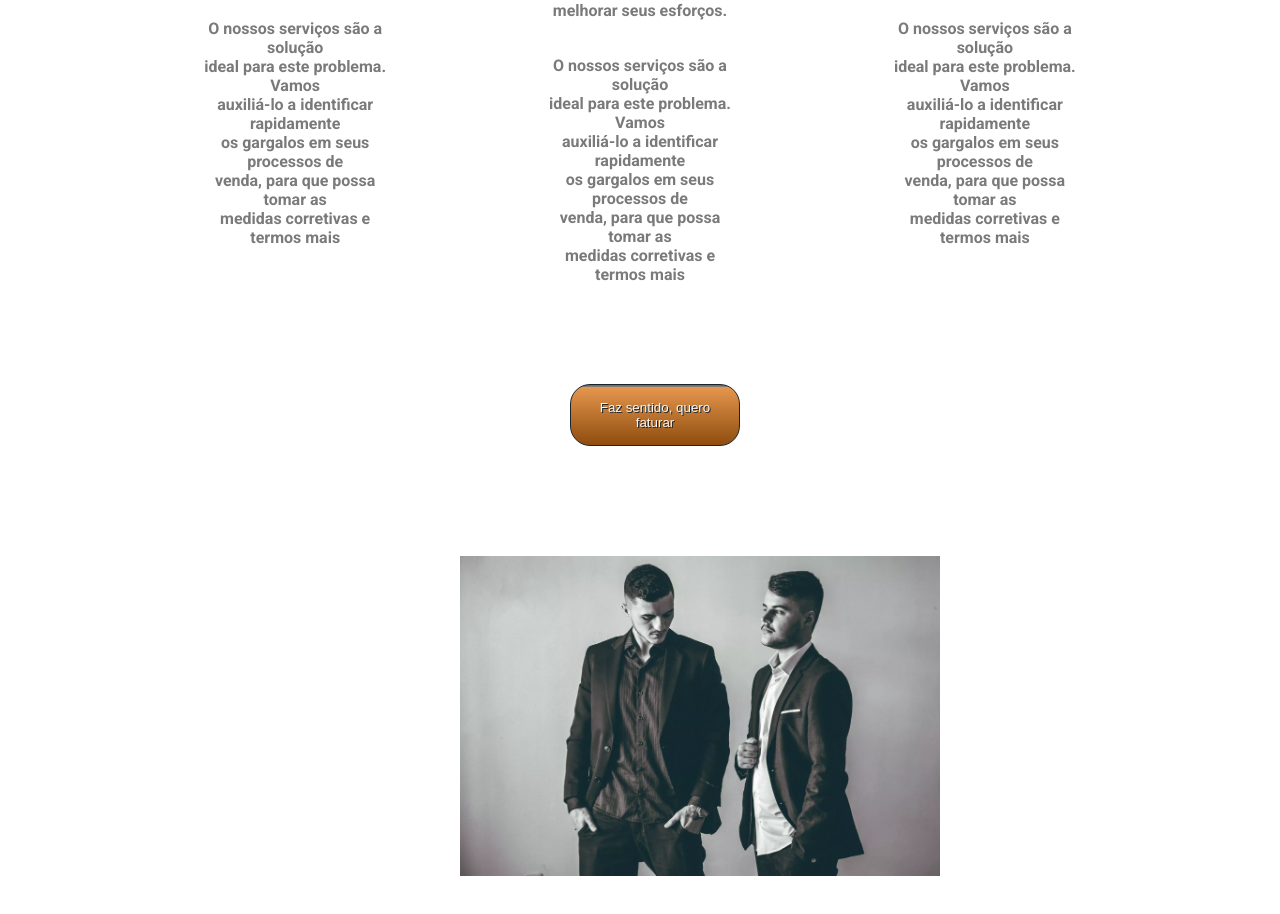
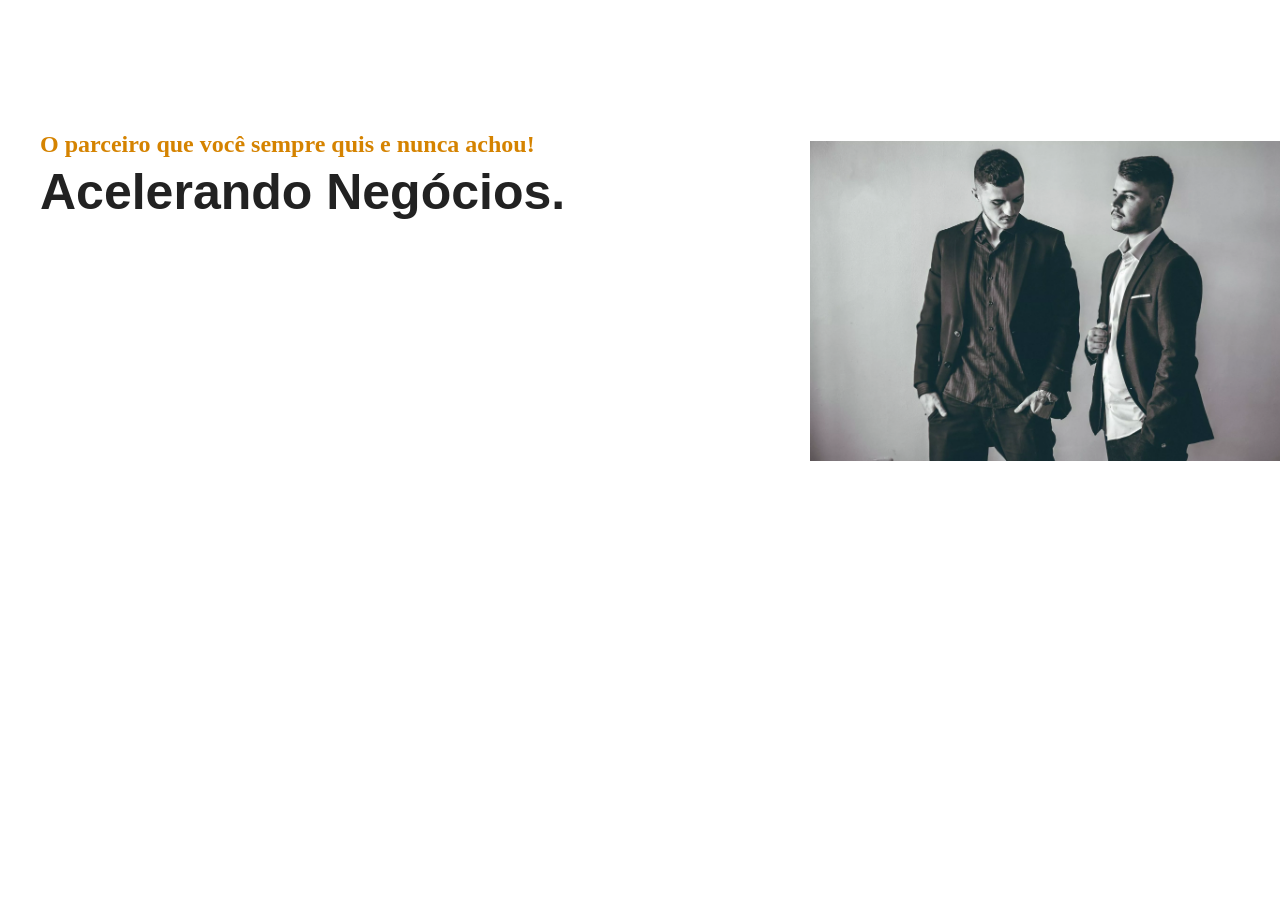
Before and after one commit to correaa1/AgenciaRossProject, a React (Vite) app: page / in a window 1280 px wide. Shown: the part 1916-2830 px from the top of the page. After the commit the page ends 2417 px from the top, so only its background shows below. Built offline with nearby package versions, Linux system fonts and the light colour scheme.

Commit message:
textAdd-img

```diff
--- a/src/pages/Home/index.jsx
+++ b/src/pages/Home/index.jsx
@@ -16,7 +16,6 @@ return(
     </h1>
     <h2 class='textoImg'>
     Descubra agora mesmo qual gargalo na sua empresa te impede de ter resultados como esses!
-
        </h2>
        <div className='divButton1'><button className='buttonInitial'>Quero faturar mais</button></div>
     </div>
@@ -99,7 +98,14 @@ return(
      </div>
       </div>
       <div class='animated'>
+      <div class='textGold1'>
+      <h2 class='textGold'>O parceiro que você sempre quis e nunca achou!</h2><br/>
+
+      <div class='escrita4'><h1>Acelerando Negócios.</h1></div>
+
       </div>
+      </div>
+
   </div>
 )
 }
--- a/src/pages/Home/styles.css
+++ b/src/pages/Home/styles.css
@@ -111,14 +111,6 @@
 
     }
 
-    img.img3{
-     width: 548px;
-     height: 365px;
-     border-radius: 20px;
-    }
-    .divImg{
-      padding:200px;
-    }
     .animated {
       width: 600px;
       height: 400px;
@@ -126,6 +118,9 @@
       background-size: 80%;
       -webkit-animation: test 4s infinite; /* Chrome, Safari, Opera */
       animation: test 4s infinite;
+      position: relative;
+      top:250px;
+      left:350px
   }
   /* Chrome, Safari, Opera */
   @-webkit-keyframes test {
@@ -135,3 +130,15 @@
   @keyframes test {
       50% {background-position: right center;}
   }
+
+  .textGold1{
+    position: relative;
+    right:650px;
+  }
+  .escrita4{
+    color: #222;
+    font-family: "Poppins",Sans-serif;
+    font-size: 25px;
+    font-weight: 700;
+    line-height: 1.3em;
+  }
```
